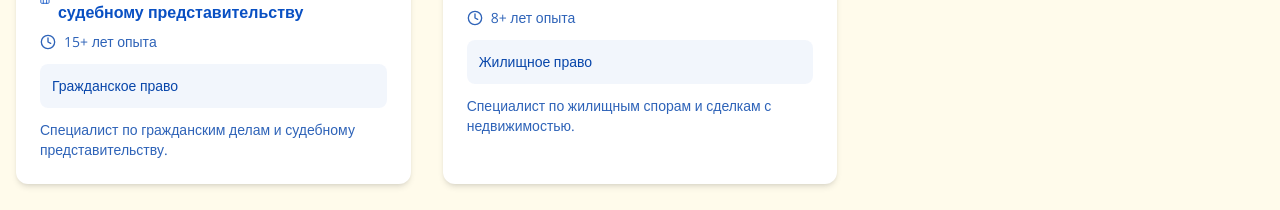
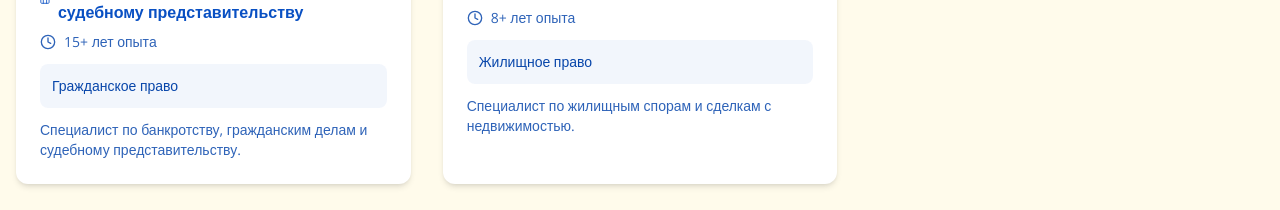
Before and after one commit to pr-poehali-dev/bankruptcy-website-project, a React (Vite) app: page /about in a window 1280 px wide. Shown: the part 1920-2130 px from the top of the page. Built offline with nearby package versions, Linux system fonts and the light colour scheme.

Commit message:
Специалист по банкротству, гражданским делам и судебному представительству.

```diff
--- a/src/pages/AboutPage.tsx
+++ b/src/pages/AboutPage.tsx
@@ -34,7 +34,7 @@ const AboutPage = () => {
       role: "Юрист по банкротству физлиц и по судебному представительству",
       experience: "15+ лет опыта",
       specialization: "Гражданское право",
-      description: "Специалист по гражданским делам и судебному представительству.",
+      description: "Специалист по банкротству, гражданским делам и судебному представительству.",
       photo: "https://cdn.poehali.dev/projects/46c53743-c789-42c0-baa9-7e4e90f8c24c/bucket/57b7428e-ded9-490e-994e-8c2becc80f52.jpg"
     },
     {
```
